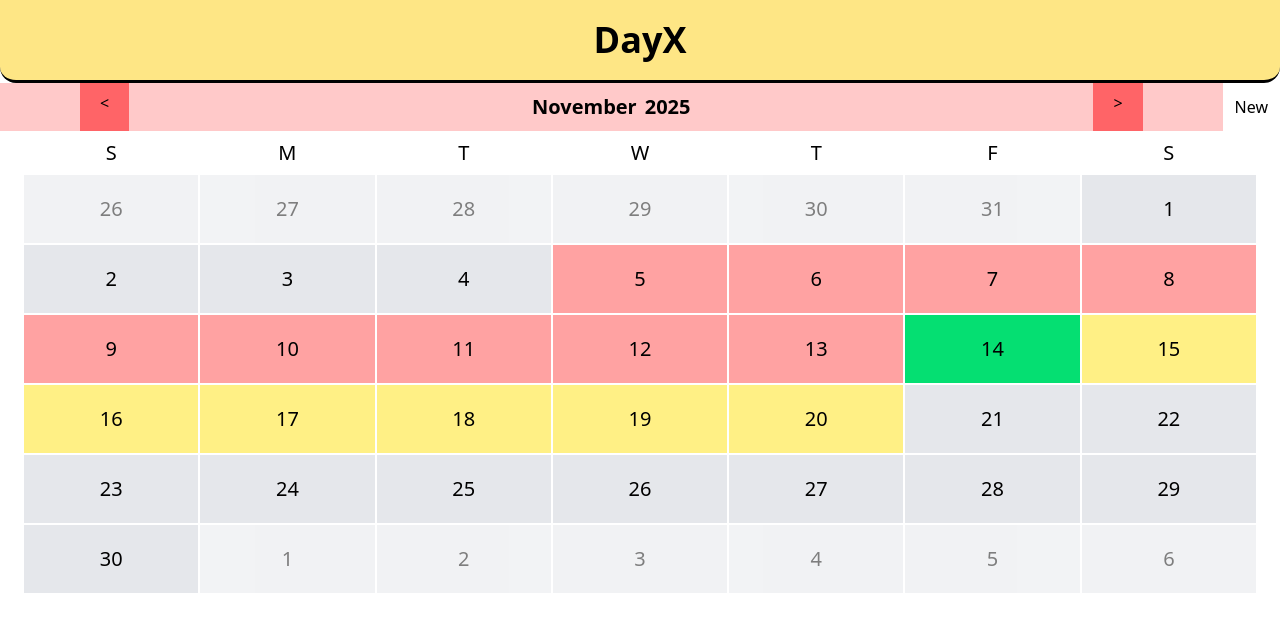
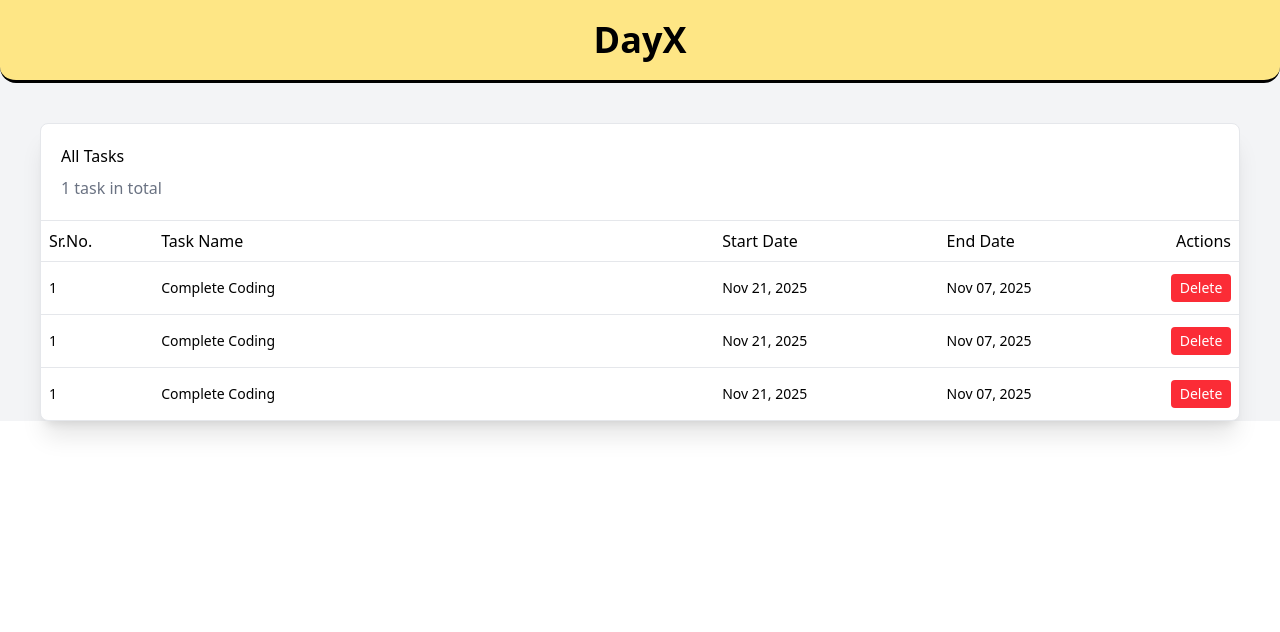
Before and after one commit to usanjay/dayX, a React (Vite) app: page / in a window 1280 px wide. Shown: the top 632 px of the page. Built offline with nearby package versions, Linux system fonts and the light colour scheme.

Commit message:
create - homepage desgin

```diff
--- a/src/App.jsx
+++ b/src/App.jsx
@@ -1,6 +1,6 @@
 import Calander from "./components/Calander";
 import NewTask from "./pages/NewTask";
-import Header from "./components/Header";
+import Home from "./pages/Home/Home";
 
 import { Routes, Route } from 'react-router';
 import { useState } from "react";
@@ -33,8 +33,8 @@ function App() {
 
   return (
     <Routes>
-
-      <Route index element={<Calander tasks={tasks} />} />
+      <Route index element={<Home />} />
+      <Route path="calander" index element={<Calander tasks={tasks} />} />
       <Route path="newTask" element={<NewTask createTask={createTask} />} />
     </Routes>
   )
--- /dev/null
+++ b/src/pages/Home/Home.jsx
@@ -0,0 +1,56 @@
+import Header from "../../components/Header";
+import NewTask from "../NewTask";
+import { Link } from "react-router";
+
+function Home() {
+    return (
+        <div className="bg-gray-100">
+            <Header />
+            <div className="bg-white m-10 rounded-lg border border-gray-200 shadow-xl">
+                <section className="p-5">
+                    <h2>All Tasks</h2>
+                    <div className="text-gray-500 mt-2">1 task in total</div>
+                </section>
+
+                <section>
+                    <div className="border-t border-gray-200 flex justify-between p-2 font-medium">
+                        <div className="flex-1">Sr.No.</div>
+                        <div className="flex-5">Task Name</div>
+                        <div className="flex-2">Start Date</div>
+                        <div className="flex-2">End Date</div>
+                        <div className="w-15 text-right">Actions</div>
+                    </div>
+                    <div className="border-t text-sm border-gray-200 flex justify-between px-2 py-3 hover:bg-gray-300
+                    cursor-pointer">
+                        <div className="flex-1 my-auto">1</div>
+                        <div className="flex-5 my-auto">Complete Coding</div>
+                        <div className="flex-2 my-auto">Nov 21, 2025</div>
+                        <div className="flex-2 my-auto">Nov 07, 2025</div>
+                        <div className="w-15 text-center cursor-pointer bg-red-500 text-white p-1 rounded-sm my-auto ">Delete</div>
+                    </div>
+                    <div className="border-t text-sm border-gray-200 flex justify-between px-2 py-3 hover:bg-gray-300
+                    cursor-pointer">
+                        <div className="flex-1 my-auto">1</div>
+                        <div className="flex-5 my-auto">Complete Coding</div>
+                        <div className="flex-2 my-auto">Nov 21, 2025</div>
+                        <div className="flex-2 my-auto">Nov 07, 2025</div>
+                        <div className="w-15 text-center cursor-pointer bg-red-500 text-white p-1 rounded-sm my-auto ">Delete</div>
+                    </div>
+                    <div className="border-t text-sm border-gray-200 flex justify-between px-2 py-3 hover:bg-gray-300
+                    cursor-pointer">
+                        <div className="flex-1 my-auto">1</div>
+                        <div className="flex-5 my-auto">Complete Coding</div>
+                        <div className="flex-2 my-auto">Nov 21, 2025</div>
+                        <div className="flex-2 my-auto">Nov 07, 2025</div>
+                        <div className="w-15 text-center cursor-pointer bg-red-500 text-white p-1 rounded-sm my-auto ">Delete</div>
+                    </div>
+
+
+
+                </section>
+            </div>
+        </div>
+    )
+}
+
+export default Home
```
